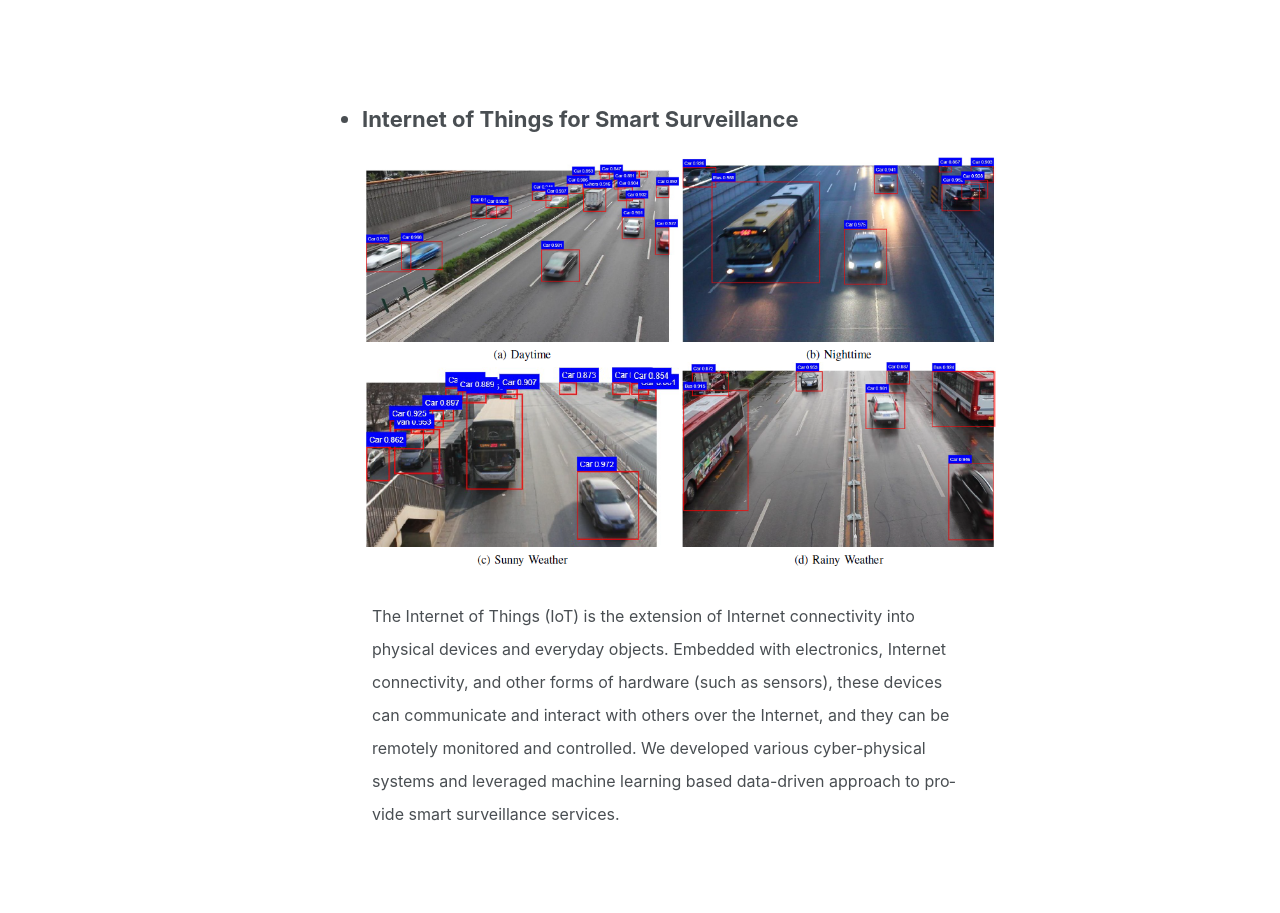
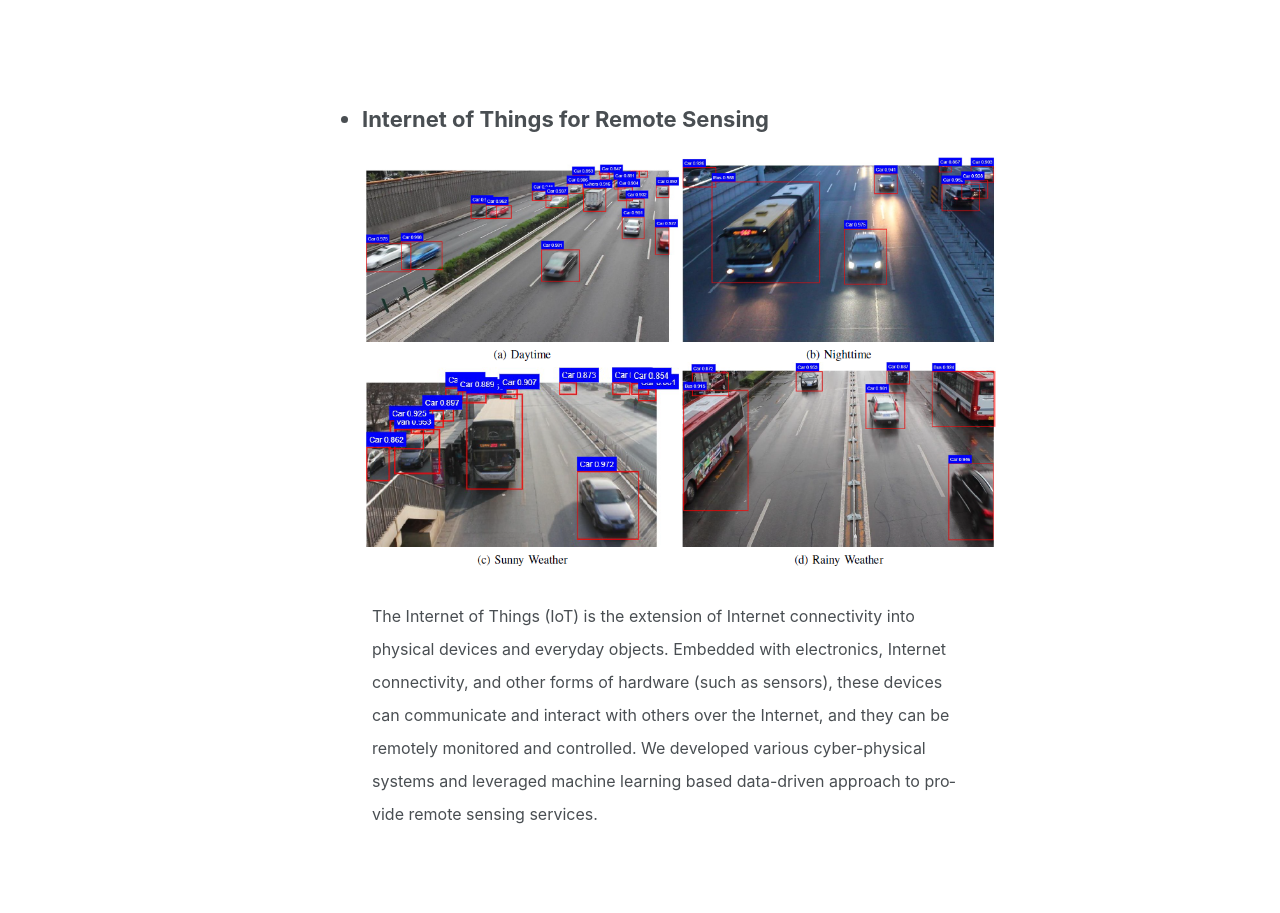
Before and after one commit to wang-xiaoliang/wang-xiaoliang.github.io, a Jekyll site: the page built from _pages/research.md, in a window 1280 px wide and 1400 px high, scrolled down 2198 px. Shown: the part 322-1235 px from the top of the window. Built offline with Jekyll 4.4.1, drawn with Linux system fonts in a browser that asks for light colours; cached includes are drawn as plain includes; nearby versions of some CDN libraries; some web fonts are replaced.

Commit message:
Revision

```diff
--- a/_pages/research.md
+++ b/_pages/research.md
@@ -48,11 +48,11 @@ which demonstrates the effectiveness of utilizing deep Convolutional Neural Netw
 
 <br>
 
-* ### Internet of Things for Smart Surveillance
+* ### Internet of Things for Remote Sensing
 
-<img src="/images/IoT.png" alt="Internet of Things for Smart Surveillance" hspace="40">
+<img src="/images/IoT.png" alt="Internet of Things for Remote Sensing" hspace="40">
 
 <div><p class="ex1"><font size="3">The Internet of Things (IoT) is the extension of Internet connectivity into physical devices and everyday objects.
 Embedded with electronics, Internet connectivity, and other forms of hardware (such as sensors), these devices can communicate and interact
 with others over the Internet, and they can be remotely monitored and controlled. We developed various cyber-physical systems and leveraged machine learning based
-data-driven approach to provide smart surveillance services.</font></p></div>
+data-driven approach to provide remote sensing services.</font></p></div>
```
Also changed, not shown: _pages/publications.md (+3 -3 lines).
